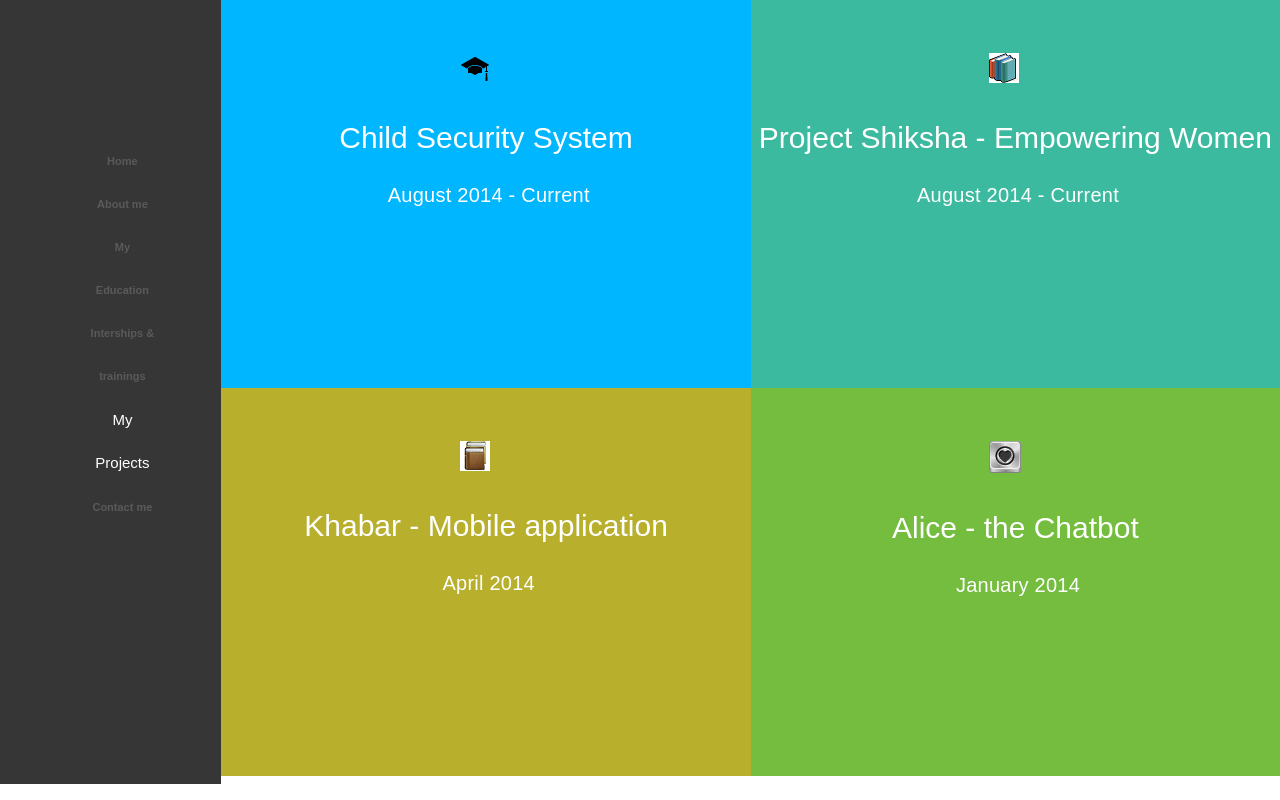
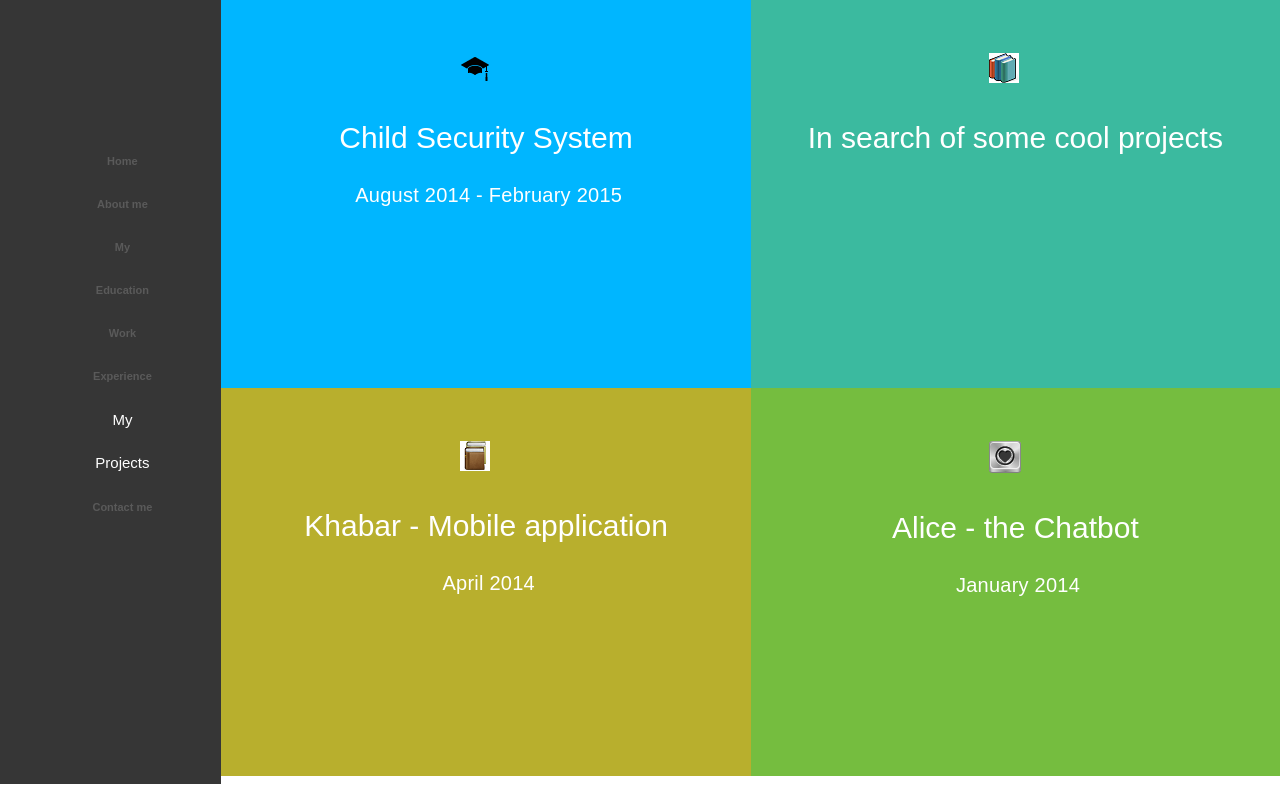
Before and after one commit to somyadh/somyadh.github.io, a plain HTML site: page projects.html in a window 1280 px wide. Drawn offline with Linux system fonts and the light colour scheme; a web font is replaced by a local one.

Commit message:
Update projects.html

```diff
--- a/projects.html
+++ b/projects.html
@@ -23,7 +23,7 @@
     <a href="index.html"><li>Home</li></a>
     <a href="about-me.html"><li >About me</li></a>
     <a href="my-education.html"><li>My Education</li></a>
-    <a href="int.html"><li >Interships &amp; trainings</li></a>
+    <a href="int.html"><li >Work Experience</li></a>
     <a><li class="active">My Projects</li></a>
     <a href="contact.html"><li>Contact me</li> </a>
     </ul>
@@ -35,21 +35,17 @@
 				<img  class="icon" src="images/grad.png" alt="grad">
 
                  <h1>Child Security System</h1>
-                 <h3>August 2014 - Current</h3>
+                 <h3>August 2014 - February 2015</h3>
 				<figcaption>
-                <p class="animated fadeInUp">Based on the concept of Geofencing, this system will alert parents if their ward takes wrong path back home and also empower them to view the child's location in real time.</p></figcaption>
+                <p class="animated fadeInUp">Based on the concept of Geofencing, this system will alert parents if child takes wrong path back home and also empower them to view the child's location in real time.</p></figcaption>
 			</figure>
          </div>
 
         <div class="col_5 last" id="sec">
               <figure>
 				<img  class="icon" src="images/sec.png" alt="sec">
-                 <h1>Project Shiksha - Empowering Women</h1>
-                  <h3>August 2014 - Current</h3>
-				<figcaption>
-                <p class="animated fadeInUp">Project Shiksha is an attempt to reach out to as many women in rural areas as possible to educated them and to motivate them and in turn help them to become financially independent.</p>
-                 </figcaption>
-			  </figure>
+                 <h1>In search of some cool projects</h1>
+
          </div>
          </div>
          <div class= "row1">
```
